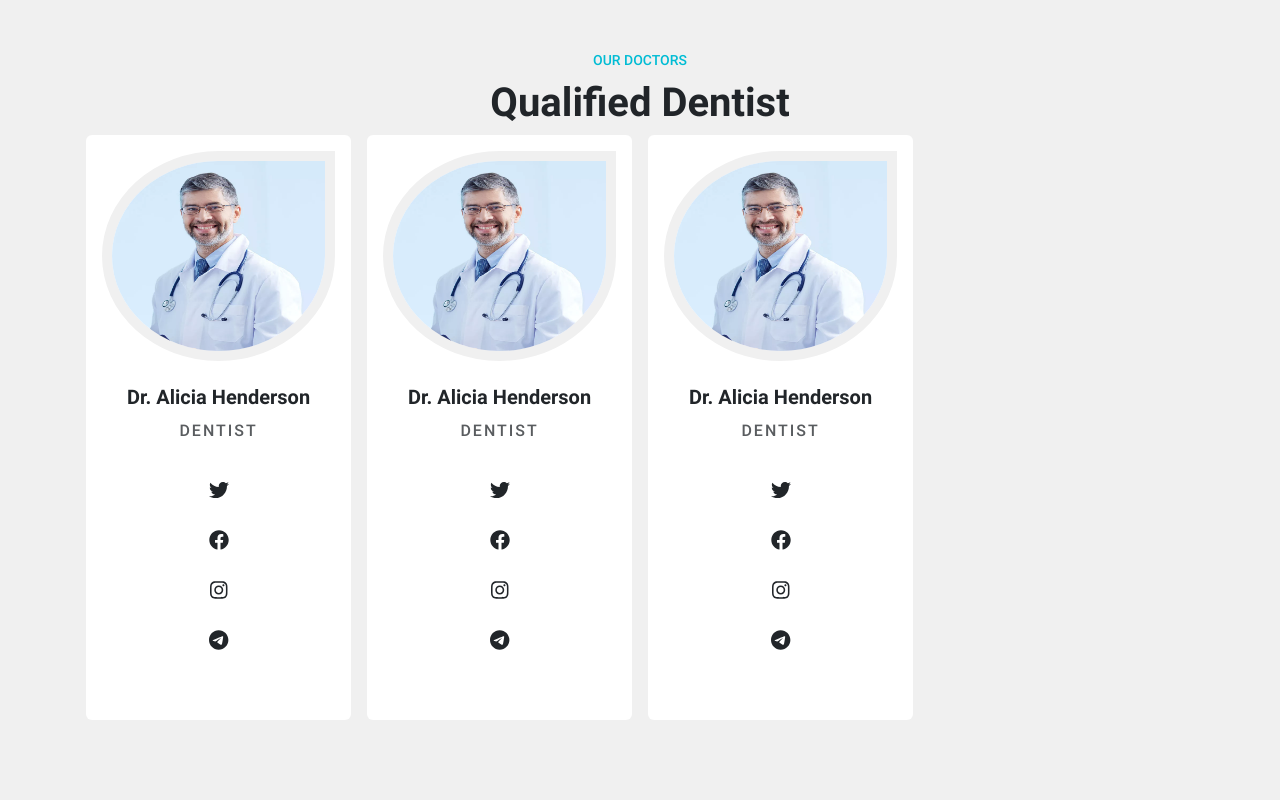
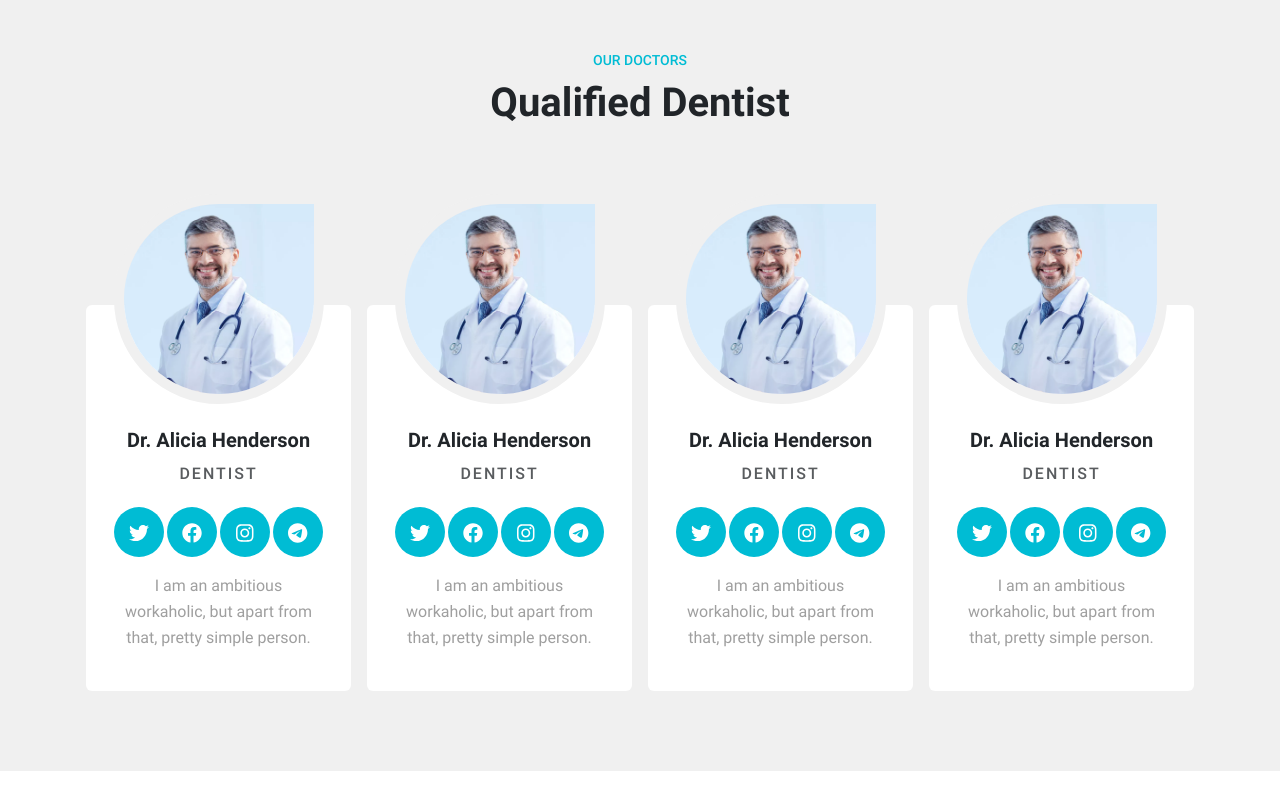
Before and after one commit to AmirHosseinShamsi/Dental-template, a React (Vite) app: page / in a window 1280 px wide. Shown: the part 3460-4260 px from the top of the page. After the commit the page ends 4231 px from the top, so only its background shows below. Built offline with nearby package versions, Linux system fonts and the light colour scheme; a web font is replaced by a local one.

Commit message:
doctor section done

```diff
--- a/components/main-section/dentist-section/DentistSection.jsx
+++ b/components/main-section/dentist-section/DentistSection.jsx
@@ -16,7 +16,8 @@ const DentistSection = () => {
             icon: 'fa-brands fa-instagram',
         }, {
             icon: 'fa-brands fa-telegram'
-        }]
+        }],
+        about:"I am an ambitious workaholic, but apart from that, pretty simple person."
     },{
         image: doctorImage,
         fullName: 'Dr. Alicia Henderson',
@@ -29,7 +30,8 @@ const DentistSection = () => {
             icon: 'fa-brands fa-instagram',
         }, {
             icon: 'fa-brands fa-telegram'
-        }]
+        }],
+        about:"I am an ambitious workaholic, but apart from that, pretty simple person."
     },{
         image: doctorImage,
         fullName: 'Dr. Alicia Henderson',
@@ -42,7 +44,22 @@ const DentistSection = () => {
             icon: 'fa-brands fa-instagram',
         }, {
             icon: 'fa-brands fa-telegram'
-        }]
+        }],
+        about:"I am an ambitious workaholic, but apart from that, pretty simple person."
+    },{
+        image: doctorImage,
+        fullName: 'Dr. Alicia Henderson',
+        position: 'dentist',
+        socialMedia: [{
+            icon: 'fa-brands fa-twitter',
+        }, {
+            icon: 'fa-brands fa-facebook',
+        }, {
+            icon: 'fa-brands fa-instagram',
+        }, {
+            icon: 'fa-brands fa-telegram'
+        }],
+        about:"I am an ambitious workaholic, but apart from that, pretty simple person."
     },]
     return (
         <section className={classes.doctorSection}>
--- a/components/main-section/dentist-section/doctor-cards/DoctorCards.jsx
+++ b/components/main-section/dentist-section/doctor-cards/DoctorCards.jsx
@@ -6,7 +6,9 @@ const DoctorCards = ({data}) => {
     return (
         <div className={`col-lg-3 col-sm-6 col-12 ${classes.cards}`}>
             <div className="card card-body text-center row m-0 border-0">
-                <img src={data.image} className={`p-0 ${classes.doctorsImage}`} alt="card-image"/>
+                <div>
+                    <img src={data.image} className={`p-0 ${classes.doctorsImage}`} alt="card-image"/>
+                </div>
                 <h5 className={`card-title text-capitalize mb-3 mt-4 col-12 ${classes.doctorName}`}>{data.fullName}</h5>
                 <h6 className={`card-subtitle mb-2 text-muted text-uppercase col-12 ${classes.doctorPosition}`}>{data.position}</h6>
                 <div className="col-12 mt-3">
--- a/components/main-section/dentist-section/doctor-cards/DoctorCards.module.css
+++ b/components/main-section/dentist-section/doctor-cards/DoctorCards.module.css
@@ -1,24 +1,25 @@
+.doctorPosition {
+    font-family: 'Roboto-Medium' , serif;
+    color: #00bcd4 !important;
+    letter-spacing: 2px;
+}
 .cards {
-    margin-top: 170px;
+    margin-top: 170px !important;
 }
 .doctorsImage {
-    width: 210px;
+    width: 210px !important;
     height: 210px;
     border-bottom-right-radius: 100%;
     border-bottom-left-radius: 100%;
     border-top-left-radius: 100%;
     border: 10px solid var(--color-cards);
-    margin-top: -127px;
+    margin-top: -127px !important;
 }
 .doctorName {
     font-size: 20px;
     font-family: 'Roboto-Bold' , serif !important;
 }
-.doctorPosition {
-    font-family: 'Roboto-Medium' , serif;
-    color: var(--main-light-blue) !important;
-    letter-spacing: 2px;
-}
+
 .aboutSection {
     color: var(--main-medium-gray);
     font-family: 'Roboto-Regular' , serif;
--- a/components/main-section/dentist-section/doctor-cards/social-media/SocialMedia.module.css
+++ b/components/main-section/dentist-section/doctor-cards/social-media/SocialMedia.module.css
@@ -1,9 +1,9 @@
 .socialMediaSection {
-    width: 50px;
+    width: 50px !important;
     height: 50px;
-    border-radius: 50%;
-    background-color: var(--main-light-blue);
-    color: white;
+    border-radius: 50% !important;
+    background-color: var(--main-light-blue) !important;
+    color: white !important;
 }
 .socialMediaIcon {
     margin-top: 9px;
```
